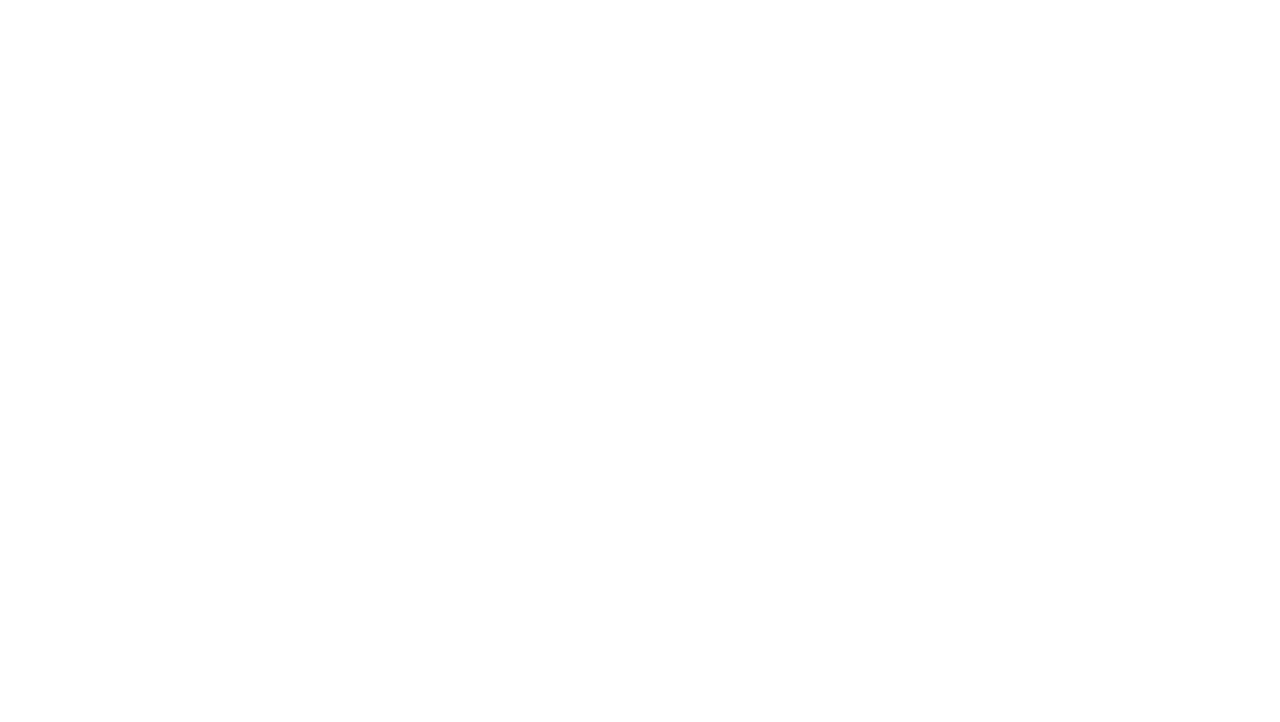
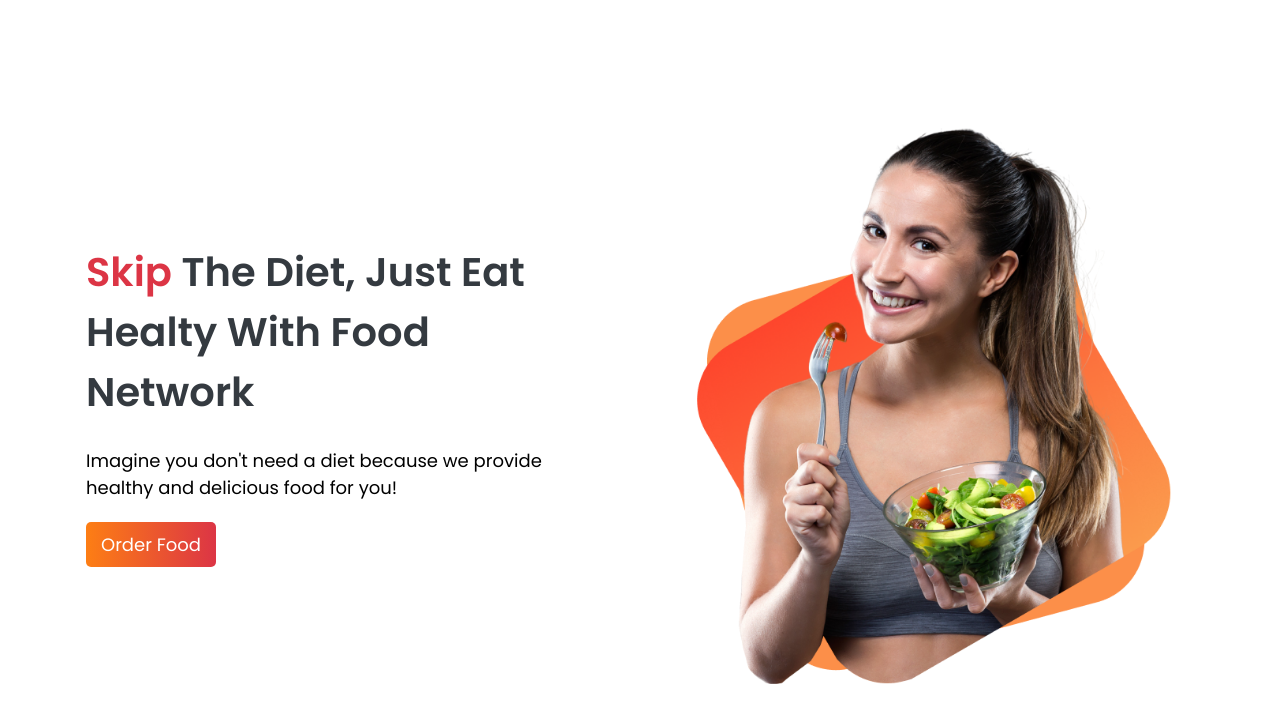
Before and after one commit to sazalislam04/eat-health-clone, a plain HTML site: page index.html in a window 1280 px wide. Drawn offline with Linux system fonts and the light colour scheme.

Commit message:
complete header section

```diff
--- a/index.html
+++ b/index.html
@@ -13,6 +13,27 @@
 
 <body>
     <!-- header section -->
+    <header class="header">
+        <div class="container">
+            <div class="row">
+                <div class="left">
+                    <h1 class="title"> <span class="primary">skip</span> the diet,
+                        just eat healty
+                        with food network</h1>
+                    <p class="desc">Imagine you don't need a diet because we provide healthy and delicious food for you!
+                    </p>
+                    <a class="order-button" target="_blank" href="#">order food</a>
+                </div>
+                <div class="right">
+                    <img src="image/female/Group 8425.png" alt="">
+                </div>
+            </div>
+        </div>
+    </header>
+    <!-- header seaction end -->
+
+    <!-- about section area start -->
+    <!-- about section area end -->
 </body>
 
 </html>
--- a/style.css
+++ b/style.css
@@ -1,5 +1,11 @@
 /* Google Font */
 @import url('https://fonts.googleapis.com/css2?family=Poppins:wght@400;500;600&display=swap');
+
+:root {
+    --red: #dc3545;
+    --gray-dark: #343a40;
+    --orange: #fd7e14;
+}
 
 * {
     margin: 0;
@@ -10,3 +16,63 @@
 body {
     font-family: 'Poppins', sans-serif;
 }
+
+.container {
+    width: 1140px;
+    padding: 0 1rem;
+    margin: 0 auto;
+}
+
+.header {
+    display: flex;
+    justify-content: center;
+    align-items: center;
+    min-height: 100vh;
+    width: 100%;
+}
+
+.row {
+    display: flex;
+    justify-content: space-between;
+    align-items: center;
+}
+
+.left {
+    width: 45%;
+}
+
+.left .title {
+    font-size: 40px;
+    text-transform: capitalize;
+    margin-bottom: 25px;
+    color: var(--gray-dark);
+}
+
+.left .title .primary {
+    color: var(--red);
+}
+
+.left .desc {
+    font-size: 18px;
+    margin-bottom: 30px;
+}
+
+.order-button {
+    text-decoration: none;
+    padding: 10px 15px;
+    font-size: 18px;
+    color: #fff;
+    background-image: linear-gradient(to left, var(--red), var(--orange));
+    border-radius: 5px;
+    text-transform: capitalize;
+    transition: 0.5s ease-in-out;
+}
+
+.order-button:hover {
+    background-image: linear-gradient(to right, var(--red), var(--orange));
+}
+
+.right img {
+    margin-top: 30px;
+    width: 520px;
+}
```
Also changed, not shown: image/shapes/Group8449.png (renamed from image/shapes/Group 8449.png).
